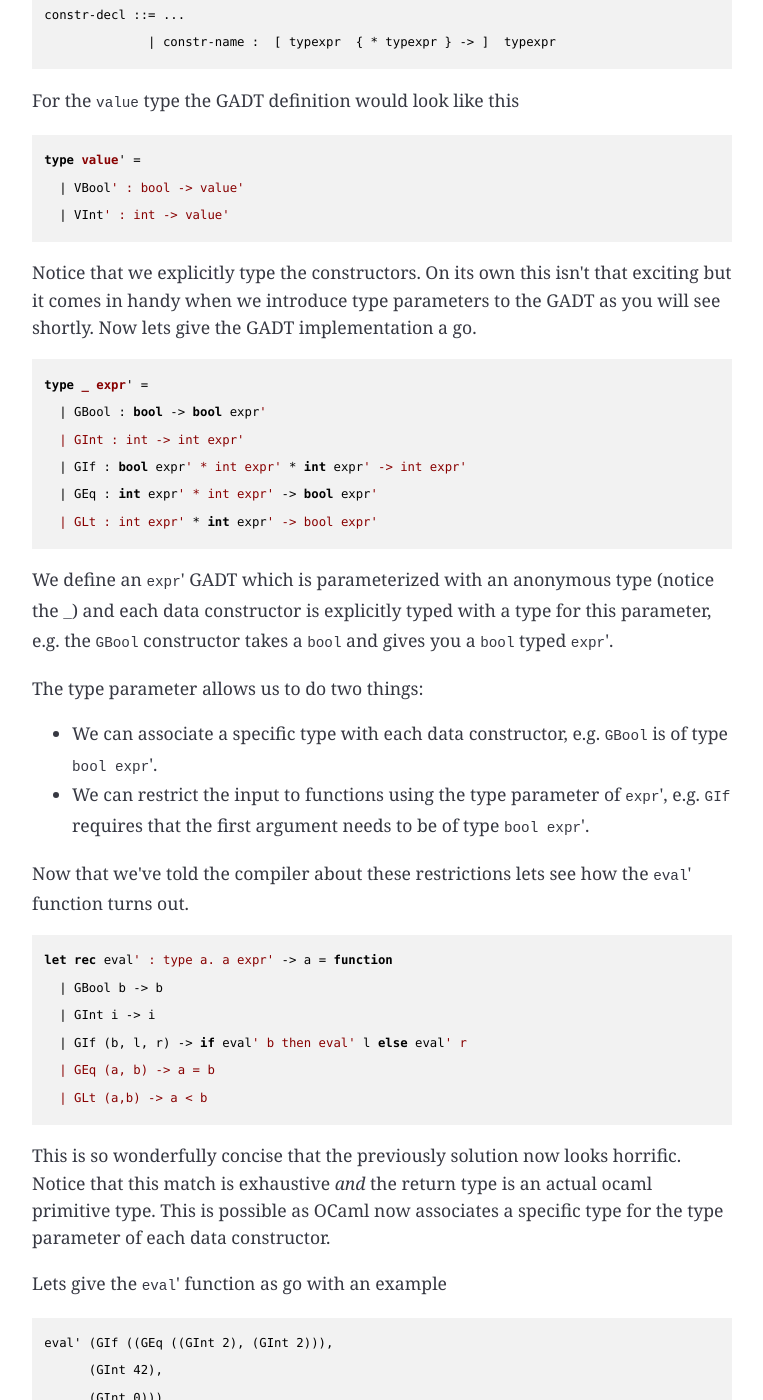
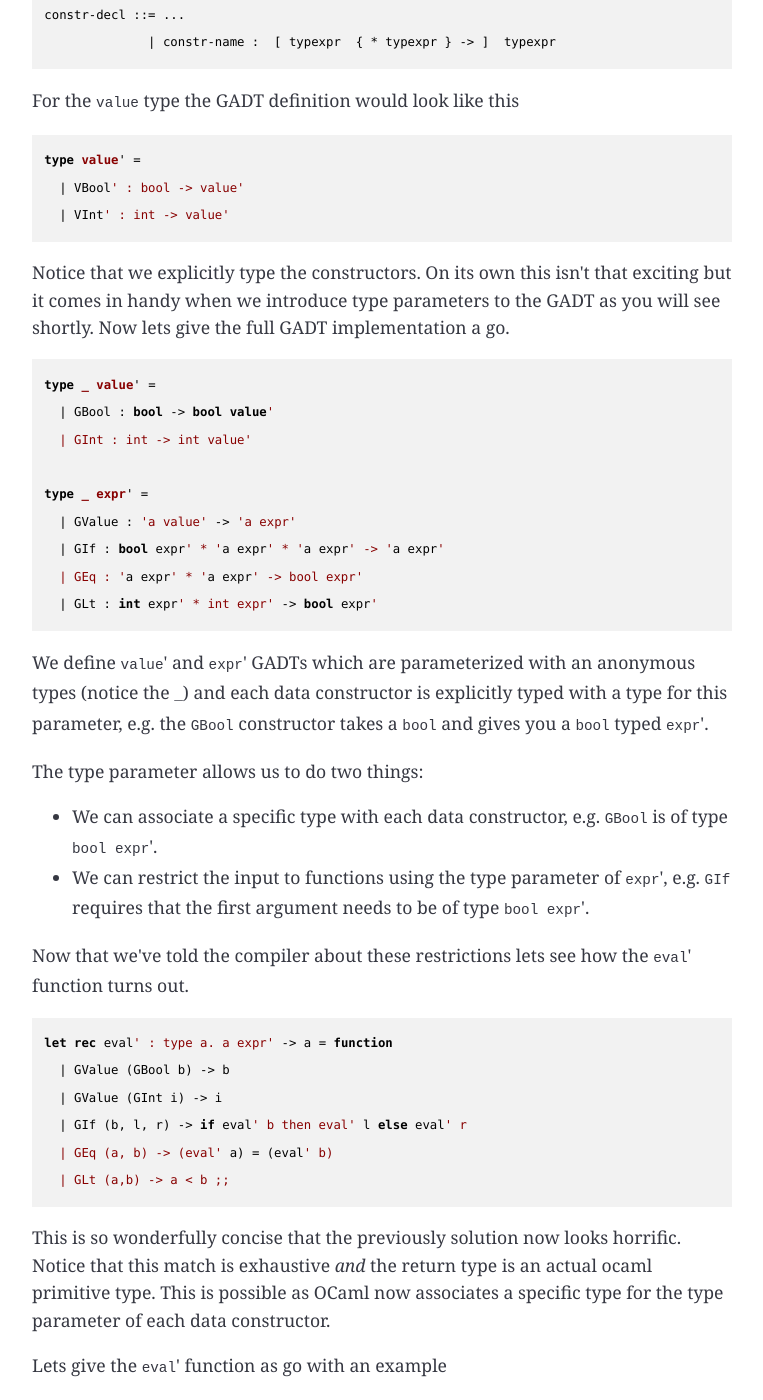
Before and after one commit to mads-hartmann/blog.mads-hartmann.com, a Jekyll site: the page built from _posts/2014-12-05-gadt-ocaml.html, in a window 1280 px wide and 1400 px high, scrolled down 4493 px. Shown: the whole window, without its empty margins (258-1021 px from the left). Built offline with Jekyll 4.4.1, drawn with Linux system fonts in a browser that asks for light colours; nearby versions of some CDN libraries; Markdown is read by kramdown in place of the engine named in the settings; some of the changed text lies outside the part shown.

Commit message:
Update GADT model

```diff
--- a/_posts/2014-12-05-gadt-ocaml.html
+++ b/_posts/2014-12-05-gadt-ocaml.html
@@ -243,25 +243,28 @@ For the <code>value</code> type the GADT definition would look like this
 <p>
 Notice that we explicitly type the constructors. On its own this isn't
 that exciting but it comes in handy when we introduce type parameters
-to the GADT as you will see shortly. Now lets give the GADT
+to the GADT as you will see shortly. Now lets give the full GADT
 implementation a go.
 </p>
 
 <div class="org-src-container">
 
-<pre class="src src-ocaml">type _ expr' =
-  | GBool : bool -&gt; bool expr'
-  | GInt : int -&gt; int expr'
-  | GIf : bool expr' * int expr' * int expr' -&gt; int expr'
-  | GEq : int expr' * int expr' -&gt; bool expr'
+<pre class="src src-ocaml">type _ value' =
+  | GBool : bool -&gt; bool value'
+  | GInt : int -&gt; int value'
+
+type _ expr' =
+  | GValue : 'a value' -&gt; 'a expr'
+  | GIf : bool expr' * 'a expr' * 'a expr' -&gt; 'a expr'
+  | GEq : 'a expr' * 'a expr' -&gt; bool expr'
   | GLt : int expr' * int expr' -&gt; bool expr'
 </pre>
 </div>
 <p>
-We define an <code>expr</code>' GADT which is parameterized with an anonymous
-type (notice the <code>_</code>) and each data constructor is explicitly typed
-with a type for this parameter, e.g. the <code>GBool</code> constructor takes a
-<code>bool</code> and gives you a <code>bool</code> typed <code>expr</code>'.
+We define <code>value</code>' and <code>expr</code>' GADTs which are parameterized with an
+anonymous types (notice the <code>_</code>) and each data constructor is
+explicitly typed with a type for this parameter, e.g. the <code>GBool</code>
+constructor takes a <code>bool</code> and gives you a <code>bool</code> typed <code>expr</code>'.
 </p>
 
 <p>
@@ -286,11 +289,11 @@ the <code>eval</code>' function turns out.
 <div class="org-src-container">
 
 <pre class="src src-ocaml">let rec eval' : type a. a expr' -&gt; a = function
-  | GBool b -&gt; b
-  | GInt i -&gt; i
+  | GValue (GBool b) -&gt; b
+  | GValue (GInt i) -&gt; i
   | GIf (b, l, r) -&gt; if eval' b then eval' l else eval' r
-  | GEq (a, b) -&gt; a = b
-  | GLt (a,b) -&gt; a &lt; b
+  | GEq (a, b) -&gt; (eval' a) = (eval' b)
+  | GLt (a,b) -&gt; a &lt; b ;;
 </pre>
 </div>
 <p>
@@ -307,13 +310,28 @@ Lets give the <code>eval</code>' function as go with an example
 
 <div class="org-src-container">
 
-<pre class="src src-ocaml">eval' (GIf ((GEq ((GInt 2), (GInt 2))),
-      (GInt 42),
-      (GInt 0)))
+<pre class="src src-ocaml">eval' (GIf ((GEq ((GValue (GInt 2)), (GValue (GInt 2)))),
+      (GValue (GInt 42)),
+      (GValue (GInt 12))));;
 </pre>
 </div>
 <pre class="example">
 42
+</pre>
+
+<p>
+And an example where we return a <code>bool</code> rather than <code>int</code>
+</p>
+
+<div class="org-src-container">
+
+<pre class="src src-ocaml">eval' (GIf ((GEq ((GValue (GInt 2)), (GValue (GInt 2)))),
+      (GValue (GBool true)),
+      (GValue (GBool false))));;
+</pre>
+</div>
+<pre class="example">
+- : bool = true
 </pre>
 
 <p>
@@ -326,12 +344,11 @@ Now if we give an invalid example as try, let's see what happens
 </pre>
 </div>
 <pre class="example">
-Characters 12-19:
+Characters 12-16:
   eval' (GIf (GInt 42, GInt 42, GInt 42));;;;
-              ^^^^^^^
-Error: This expression has type int expr'
-       but an expression was expected of type bool expr'
-       Type int is not compatible with type bool
+              ^^^^
+Error: This variant expression is expected to have type bool expr'
+       The constructor GInt does not belong to type expr'
 </pre>
 
 <p>
```
Also changed, not shown: _org/_posts/2014-12-05-gadt-ocaml.org (+33 -20 lines).
